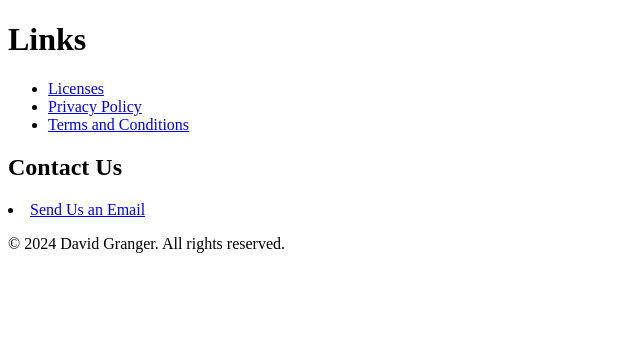
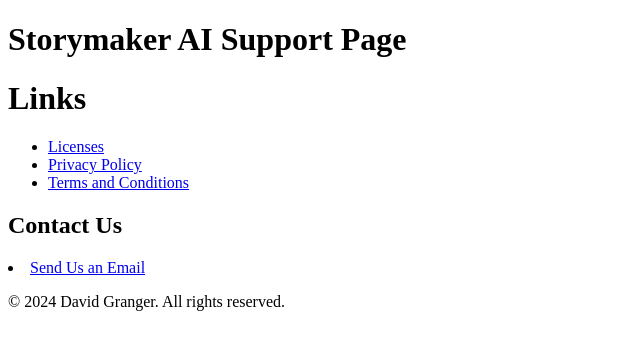
Before and after one commit to dpgranger8/StorymakerAISupport, a plain HTML site: page index.html in a window 1280 px wide. Shown: the whole page, without its empty margins (0-640 px from the left). Drawn offline with Linux system fonts and the light colour scheme.

Commit message:
Update index.html

```diff
--- a/index.html
+++ b/index.html
@@ -6,6 +6,11 @@
     <title>Storymaker AI Support</title>
 </head>
 <body>
+
+    <header>
+        <h1>Storymaker AI Support Page</h1>
+        <!-- Add any additional header content here -->
+    </header>
 
     <header>
         <h1>Links</h1>
```
